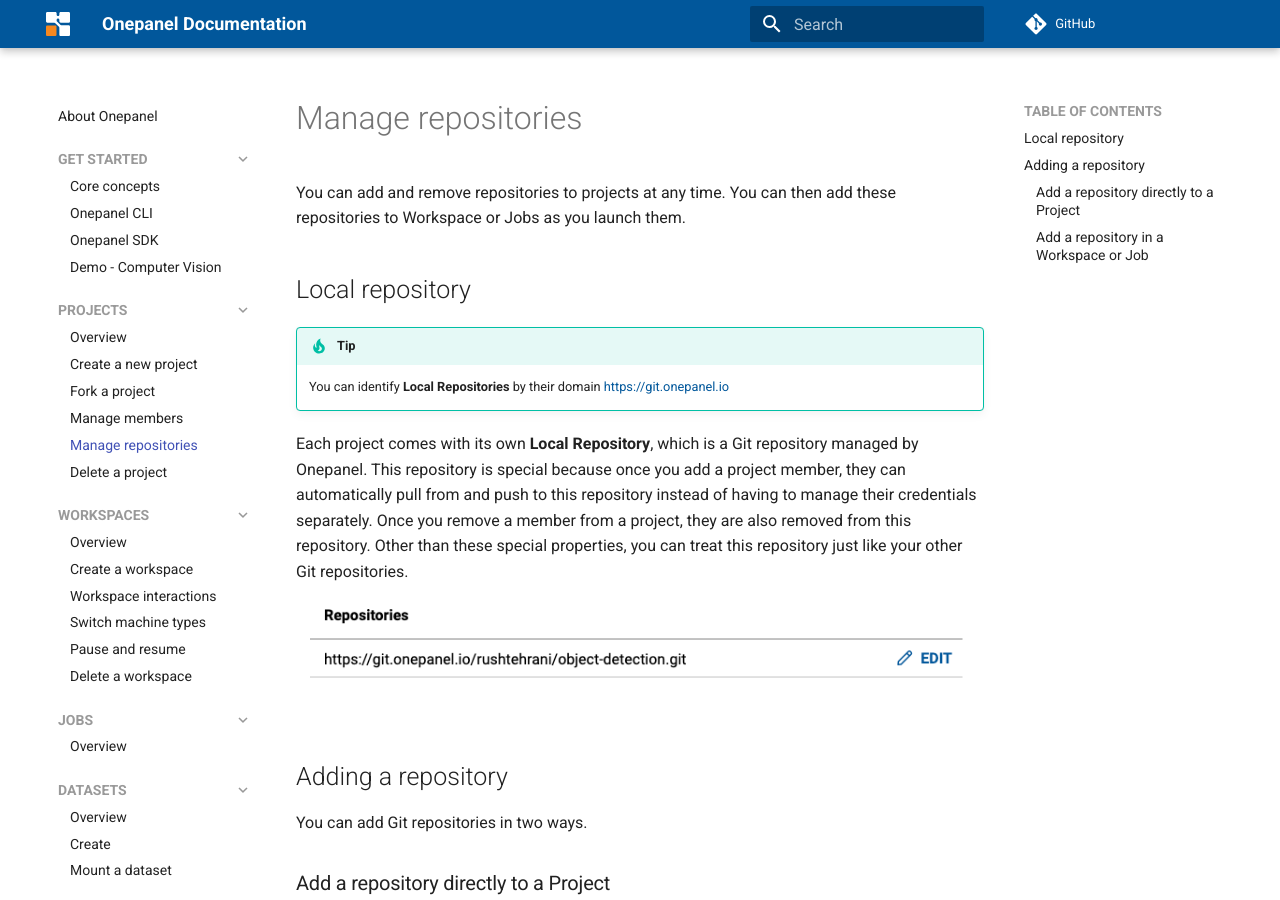
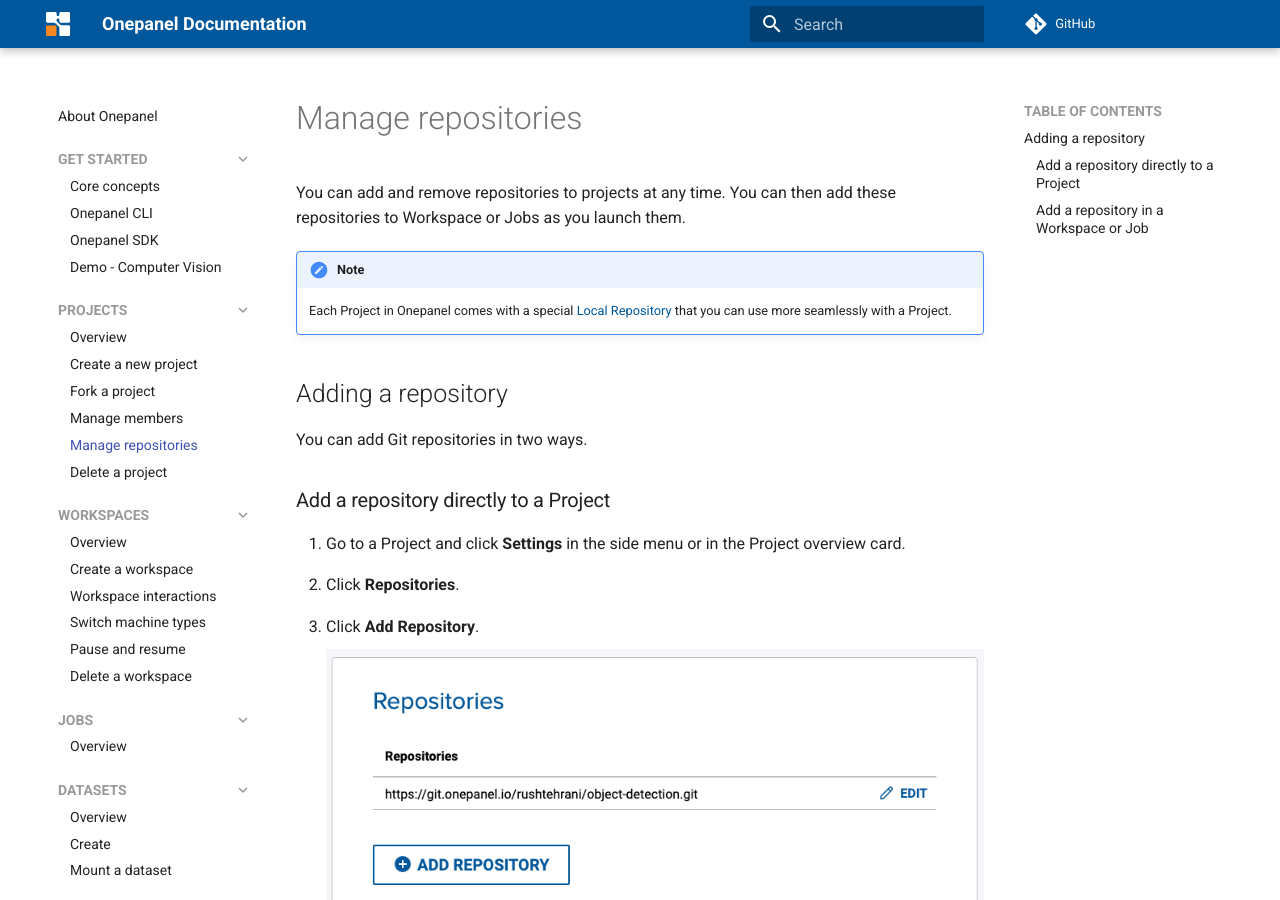
Before and after one commit to onepanelio/docs, an MkDocs documentation site: the page built from docs/projects/repositories.md, in a window 1280 px wide and 900 px high. Built offline with MkDocs 1.6.1 and Material for MkDocs 9.7.7, drawn with Linux system fonts in a browser that asks for light colours; comment, search, counter and statistics services are not loaded.

Commit message:
add local repository ifno

```diff
--- a/docs/projects/repositories.md
+++ b/docs/projects/repositories.md
@@ -1,12 +1,7 @@
 You can add and remove repositories to projects at any time. You can then add these repositories to Workspace or Jobs as you launch them.
 
-## Local repository
-
-!!! tip Tip
-    You can identify **Local Repositories** by their domain https://git.onepanel.io
-
-Each project comes with its own **Local Repository**, which is a Git repository managed by Onepanel. This repository is special because once you add a project member, they can automatically pull from and push to this repository instead of having to manage their credentials separately. Once you remove a member from a project, they are also removed from this repository. Other than these special properties, you can treat this repository just like your other Git repositories.
-![](../assets/img/repositories-174826.png)
+!!! note Note
+    Each Project in Onepanel comes with a special [Local Repository](/projects/local-repository) that you can use more seamlessly with a Project.
 
 ## Adding a repository
 You can add Git repositories in two ways.
```
Also changed, not shown: docs/projects/local-repository.md (added, +50 -0 lines), docs/assets/img/local-repository-173134.png (added), docs/assets/img/local-repository-173252.png (added).
